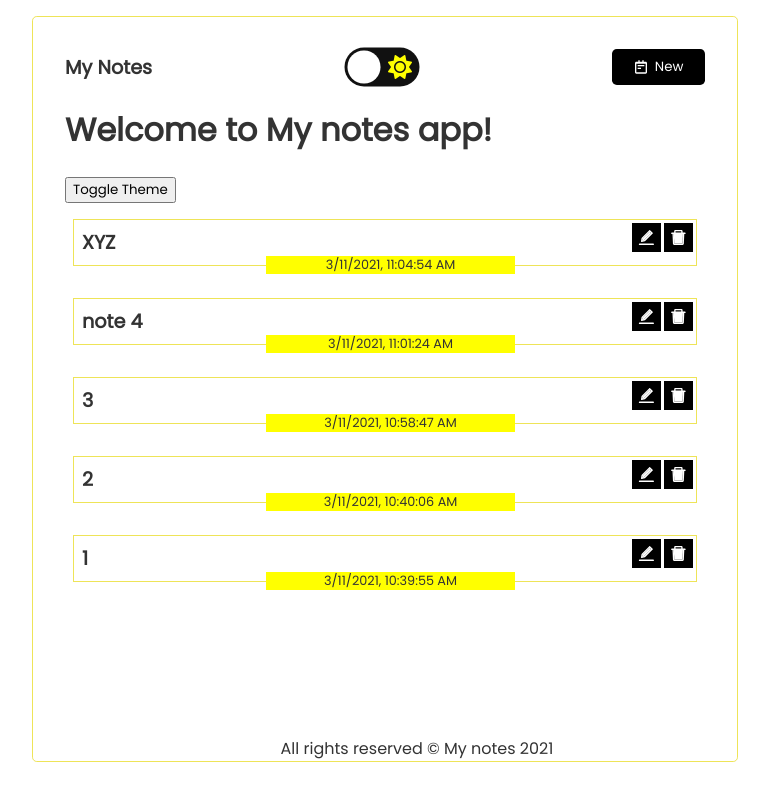
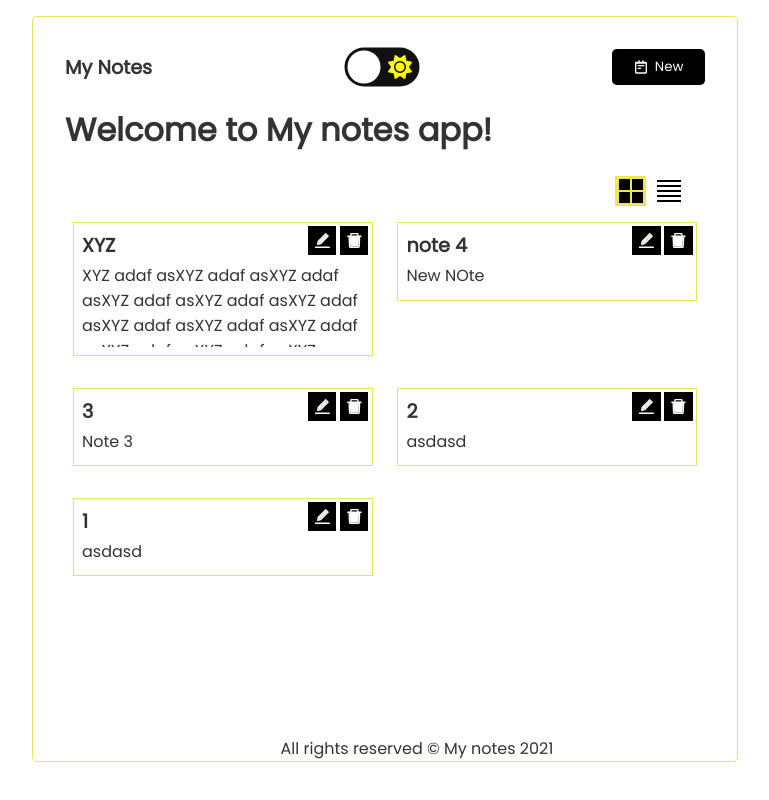
Before and after one commit to Pradnesh8/my-notes-app, a React (Create React App) app: page / in a window 1280 px wide. Shown: the whole page, without its empty margins (255-1024 px from the left). Built offline with nearby package versions, Linux system fonts and the light colour scheme; data requests are answered from the project's data file.

Commit message:
toggle view updates

```diff
--- a/src/App.js
+++ b/src/App.js
@@ -95,6 +95,14 @@ function App() {
       setTheme('light');
     }
   };
+  const [view, setView] = useState('grid');
+  const toggleView = (v) => {
+    if (v === 'grid') {
+      setView('grid');
+    } else {
+      setView('list');
+    }
+  };
   useEffect(() => {
     document.body.className = theme;
   }, [theme]);
@@ -102,12 +110,21 @@ function App() {
     <div className={`App ${theme}`}>
       <Header onToggle={() => setAddNoteToggle(!AddNoteToggle)} text={AddNoteToggle ? 'Close' : 'New'} toggleThemeN={() => toggleTheme()} />
       <h1>Welcome to My notes app!</h1>
-      <button onClick={toggleTheme}>Toggle Theme</button>
+      <div className="view-toggle">
+        <div className="view-toggle-switch">
+          <div className={`icon-bg ${view === "grid" ? "icon-bg-selected" : ""}`} onClick={() => toggleView("grid")}>
+            <img src="assets/grid-icon.svg" alt="grid" />
+          </div>
+          <div className={`icon-bg ${view === "list" ? "icon-bg-selected" : ""}`} onClick={() => toggleView("list")}>
+            <img src="assets/list-icon.svg" alt="list" />
+          </div>
+        </div>
+      </div>
       {Notes.length === 0 && <h3>No notes added yet!</h3>}
       {
         AddNoteToggle && <AddNote onSave={AddNoteForm} />
       }
-      <Notelist Notes={Notes} onDelete={delteNote} onEdit={editNote} />
+      <Notelist Notes={Notes} onDelete={delteNote} onEdit={editNote} toggleView={view} />
       <Footer />
     </div>
   );
```
